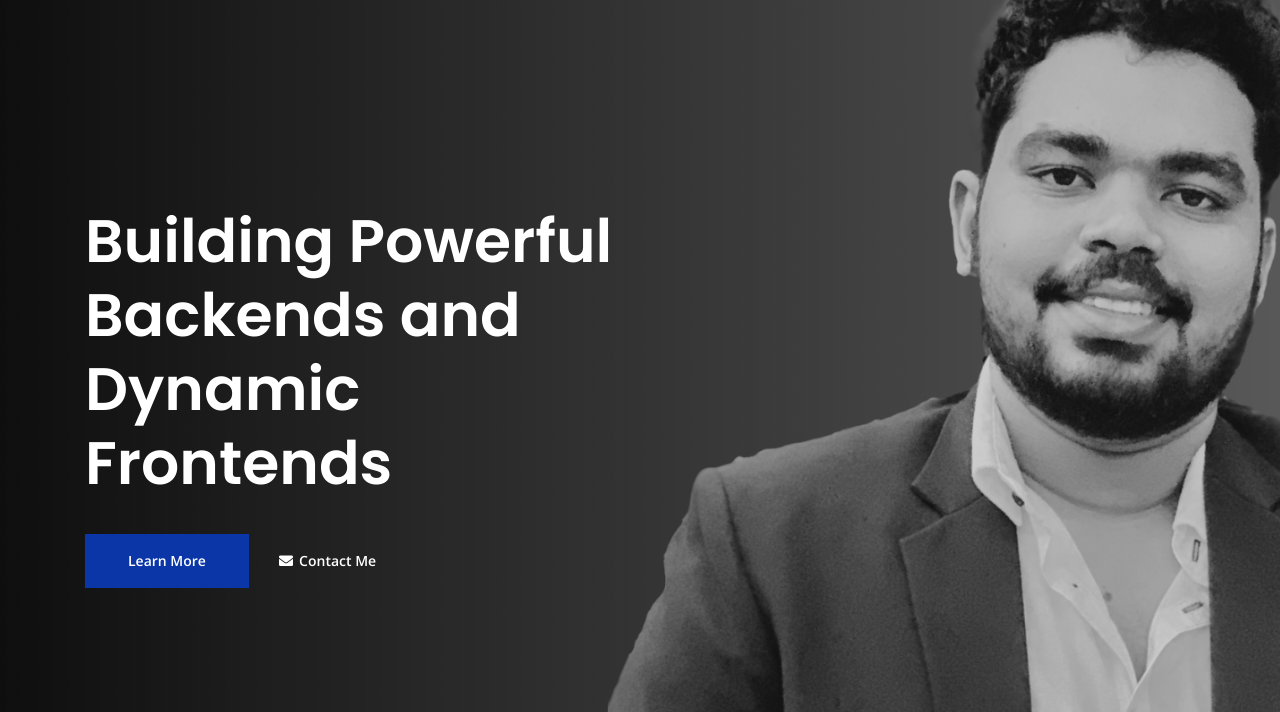
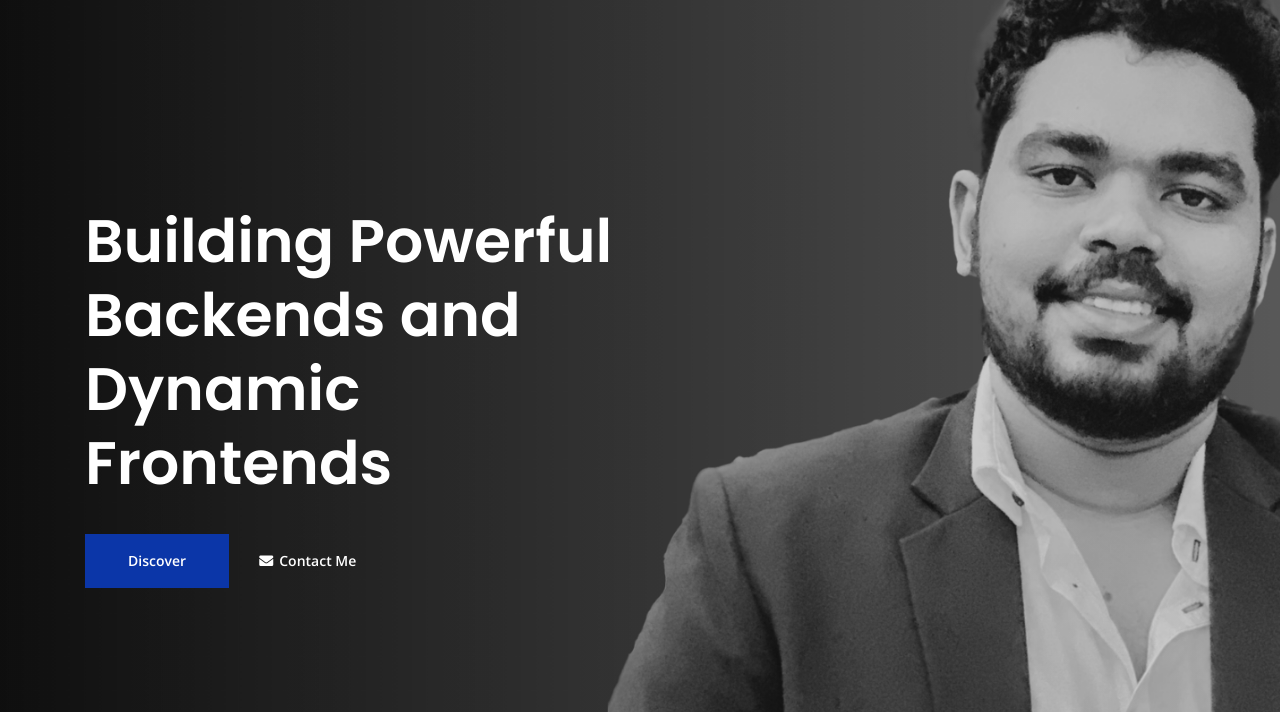
Before and after one commit to Lahiru-Sandaruwan/Lahiru-Sandaruwan.github.io, a plain HTML site: page index.html in a window 1280 px wide. Shown: the part 88-800 px from the top of the page. Drawn offline with nearby package versions, Linux system fonts and the light colour scheme.

Commit message:
update index

```diff
--- a/index.html
+++ b/index.html
@@ -104,7 +104,7 @@
             <div class="col-lg-6">
                 <div class="text-container">
                     <h1 class="h1-large">Building Powerful Backends and Dynamic Frontends</h1>
-                    <a class="btn-solid-lg page-scroll" href="#about">Learn More</a>
+                    <a class="btn-solid-lg page-scroll" href="#about">Discover</a>
                     <a class="btn-outline-lg page-scroll" href="#contact"><i class="fas fa-envelope"></i>Contact Me</a>
                 </div> <!-- end of text-container -->
             </div> <!-- end of col -->
```
